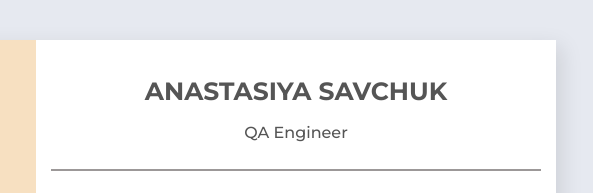
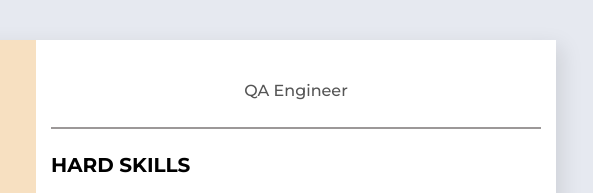
Before and after one commit to Nasti-sv/resume, a plain HTML site: page index.html in a window 1280 px wide. Shown: the top 193 px of the page, 484-1077 px from the left. Drawn offline with Linux system fonts and the light colour scheme.

Commit message:
Update index.html

```diff
--- a/index.html
+++ b/index.html
@@ -133,9 +133,7 @@
   </div>
   <div class="resume_right">
     <div class="resume_item resume_about">
-        <div class="title">
-           <p class="boldname" >Anastasiya Savchuk</p>
-		</div>
+
 	   <p class="semi-bold_qa">QA Engineer</p>
      </div>
    <div class="resume_item resume_work">
```
